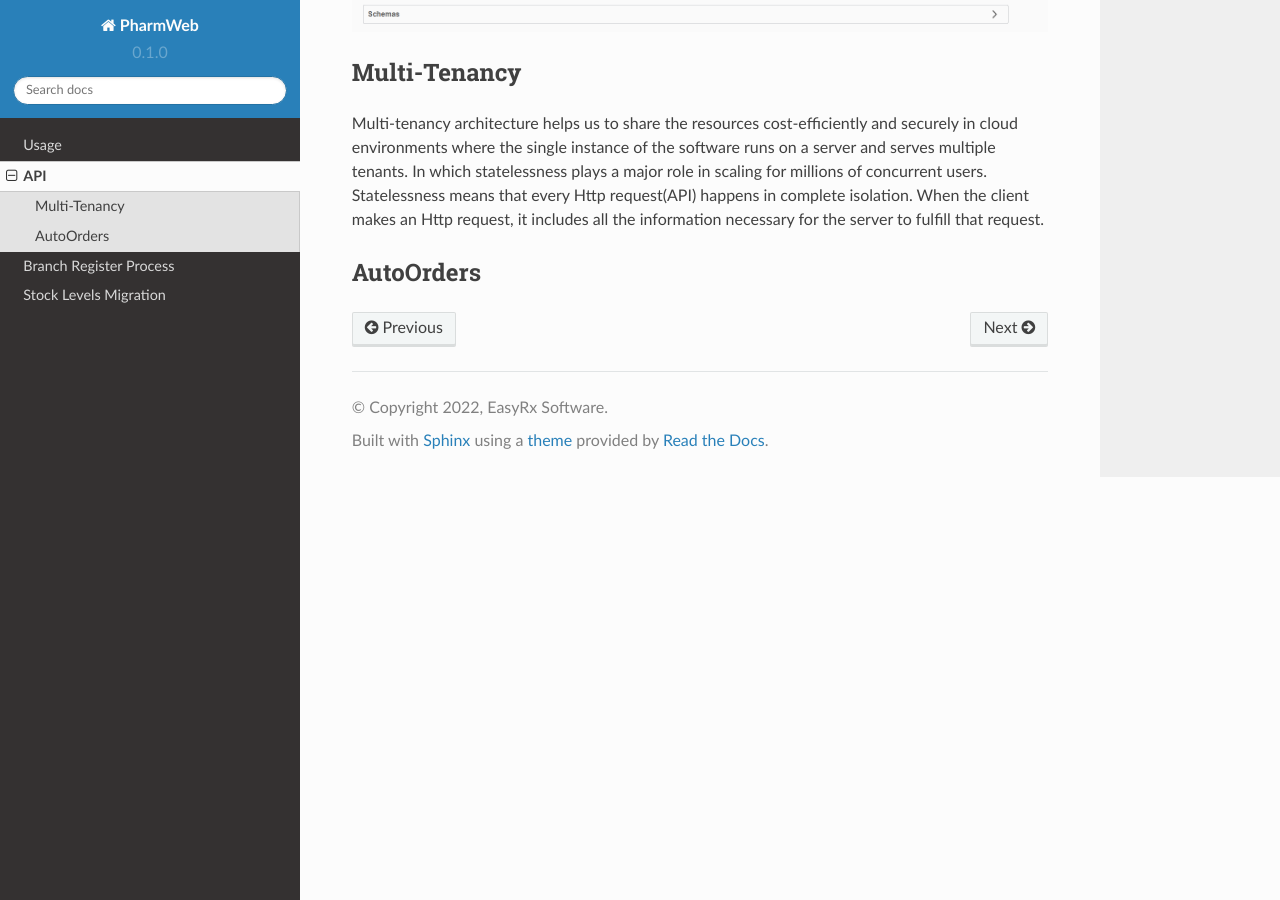
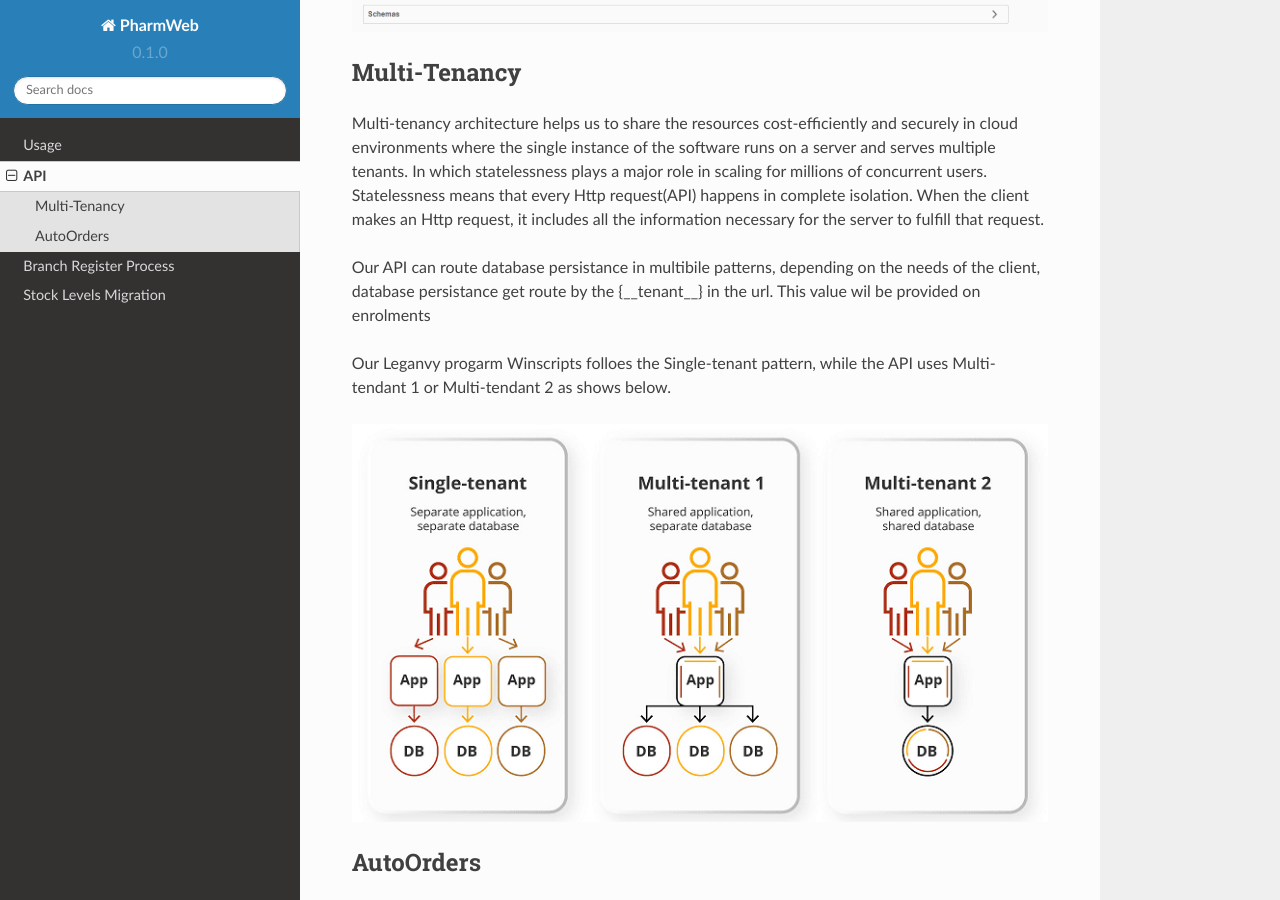
Before and after one commit to Torrafuzar/PharmWebAPI, a Sphinx documentation site: the page built from docs/source/api.rst, in a window 1280 px wide and 900 px high, scrolled down 716 px. Built offline with Sphinx 7.4.7 and the Read the Docs theme 2.0.0, drawn with Linux system fonts in a browser that asks for light colours.

Commit message:
Update api.rst

```diff
--- a/docs/source/api.rst
+++ b/docs/source/api.rst
@@ -14,6 +14,12 @@ Multi-Tenancy
 ^^^^^^^^^^^^
 Multi-tenancy architecture helps us to share the resources cost-efficiently and securely in cloud environments where the single instance of the software runs on a server and serves multiple tenants. In which statelessness plays a major role in scaling for millions of concurrent users. Statelessness means that every Http request(API) happens in complete isolation. When the client makes an Http request, it includes all the information necessary for the server to fulfill that request.
 
+Our API can route database persistance in multibile patterns, depending on the needs of the client, database persistance get route by the {__tenant__} in the url. This value wil be provided on enrolments
+
+Our Leganvy progarm Winscripts folloes the Single-tenant pattern, while the API uses Multi-tendant 1 or Multi-tendant 2 as shows below.
+
+.. image:: Images/Tendancy.png
+
 
 
 AutoOrders
```
